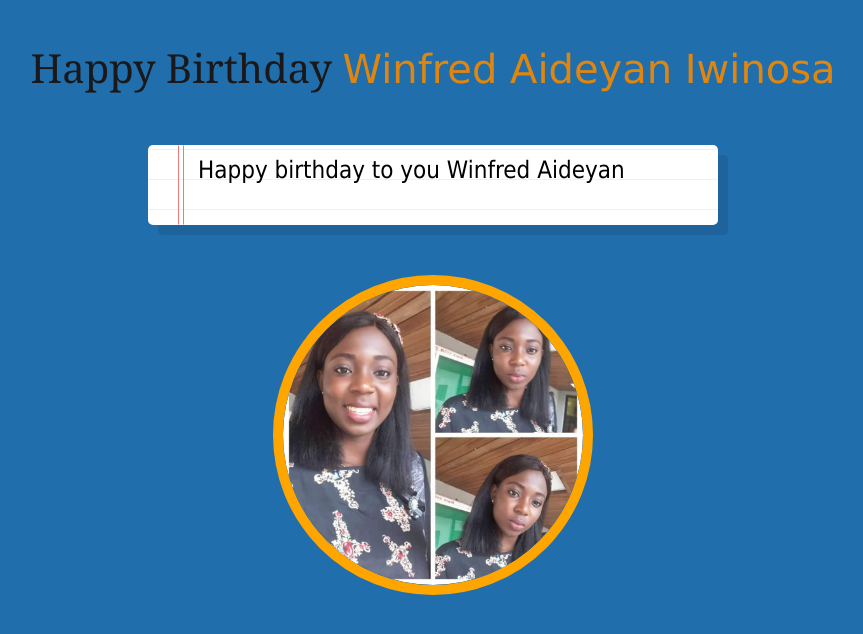
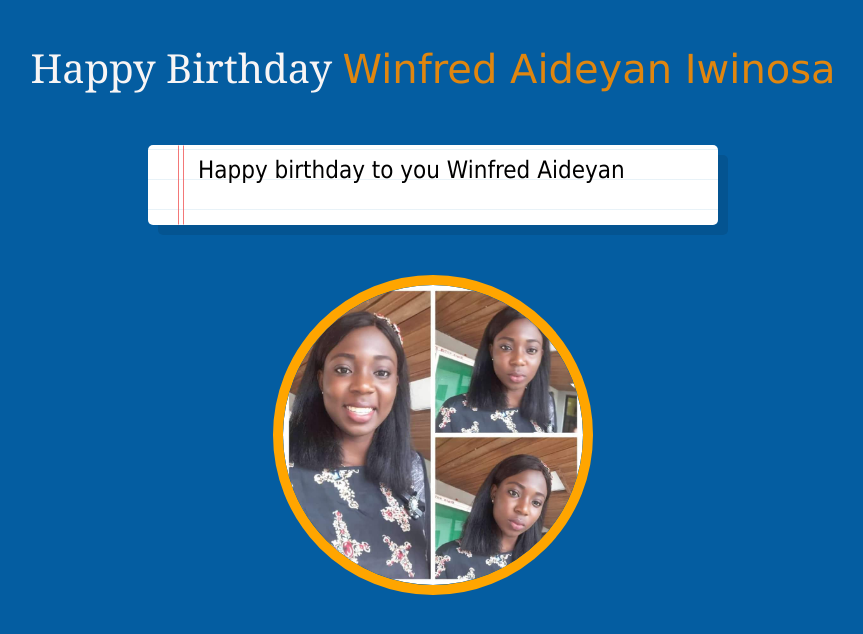
Before and after one commit to ismailnurudeen/birthday-wish, a plain HTML site: page index.html in a window 1280 px wide. Shown: the whole page, without its empty margins (207-1070 px from the left). Drawn offline with Linux system fonts and the light colour scheme.

Commit message:
fixed bg color

```diff
--- a/style.css
+++ b/style.css
@@ -3,7 +3,7 @@ html {
   }
 
   body {
-    background:#045ba1e1;
+    background:#045da1;
     font-family: 'helvetica neue';
     font-weight: 200;
     font-size: 20px;
@@ -14,7 +14,7 @@ html {
       font-size: 40px;
       font-weight: 400;
       font-family: Georgia, 'Times New Roman', Times, serif;
-      color: rgb(26, 24, 24);
+      color: #f8f5f5;
   }
   .wish-header span{
     color: #e0860f;
```
